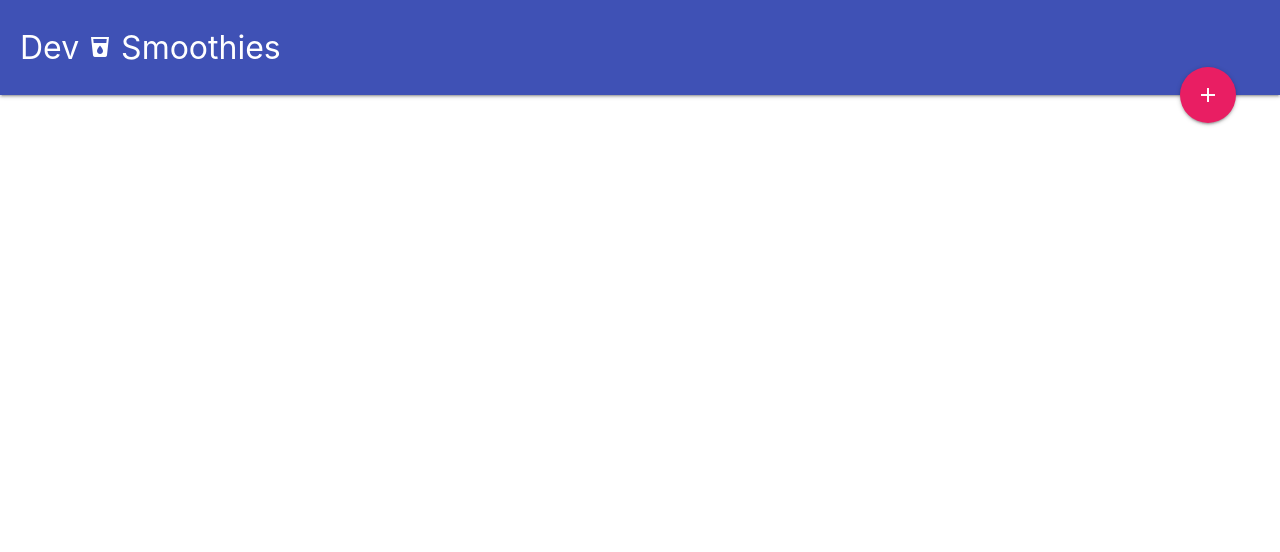
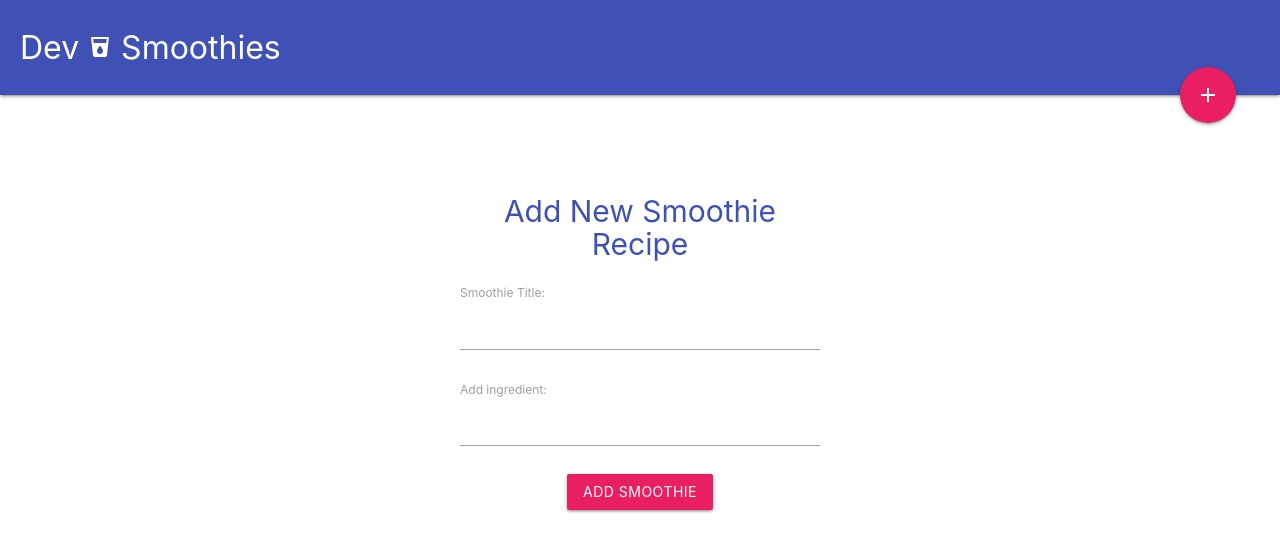
Before and after one commit to costel-dev/dev-smoothies, a Vue app: page /add-smoothie in a window 1280 px wide. Shown: the top 552 px of the page. Built offline with nearby package versions, Linux system fonts and the light colour scheme.

Commit message:
added UI for AddSmoothie view

```diff
--- a/src/components/Navbar.vue
+++ b/src/components/Navbar.vue
@@ -2,13 +2,13 @@
   <div class="navbar">
     <nav class="nav-extended indigo">
       <div class="nav-content">
-        <router-link to="/">
+        <router-link :to="{ name: 'Home' }">
           <span class="nav-title">
             Dev <span class="material-icons">local_drink</span> Smoothies
           </span>
         </router-link>
         <a href="" class="btn-floating btn-large halfway-fab pink">
-          <router-link to="">
+          <router-link :to="{ name: 'AddSmoothie' }">
             <i class="material-icons">add</i>
           </router-link>
         </a>
@@ -26,5 +26,6 @@
 <style>
 .navbar nav {
   padding: 0 20px;
+  margin-bottom: 50px;
 }
 </style>
--- a/src/router/index.js
+++ b/src/router/index.js
@@ -1,6 +1,7 @@
 import Vue from 'vue';
 import VueRouter from 'vue-router';
 import Home from '../views/Home.vue';
+import AddSmoothie from '../views/AddSmoothie.vue';
 
 Vue.use(VueRouter);
 
@@ -9,6 +10,11 @@
     path: '/',
     name: 'Home',
     component: Home,
+  },
+  {
+    path: '/add-smoothie',
+    name: 'AddSmoothie',
+    component: AddSmoothie,
   },
 ];
 
--- /dev/null
+++ b/src/views/AddSmoothie.vue
@@ -0,0 +1,81 @@
+<template>
+  <div class="add-smoothie container">
+    <h3 class="center-align indigo-text">Add New Smoothie Recipe</h3>
+    <form @submit.prevent="addSmoothie">
+      <div class="field title">
+        <label for="title">Smoothie Title:</label>
+        <input type="text" name="title" v-model="title" />
+      </div>
+      <div class="field add-ingredient">
+        <label for="add-ingredient">Add ingredient:</label>
+        <input
+          type="text"
+          name="add-ingredient"
+          @keydown.tab.prevent="addIngredient"
+          v-model="nextIngredient"
+        />
+        <p class="feedback">{{ feedback }}</p>
+      </div>
+      <div class="field">
+        <ul class="ingredients">
+          <li v-for="(ing, index) in ingredients" :key="index">
+            <span class="chip"> {{ ing }} </span>
+          </li>
+        </ul>
+      </div>
+      <div class="field center-align">
+        <button class="btn pink">Add Smoothie</button>
+      </div>
+    </form>
+  </div>
+</template>
+
+<script>
+export default {
+  name: 'AddSmoothie',
+  data() {
+    return {
+      title: null,
+      nextIngredient: null,
+      ingredients: [],
+      feedback: null,
+    };
+  },
+  methods: {
+    addSmoothie() {
+      console.log(this.title);
+    },
+    addIngredient() {
+      if (this.nextIngredient) {
+        this.ingredients.push(this.nextIngredient);
+        this.nextIngredient = null;
+        this.feedback = null;
+      } else {
+        this.feedback = 'You must enter an ingredient';
+      }
+    },
+  },
+};
+</script>
+
+<style>
+.add-smoothie {
+  margin-top: 60px;
+  padding: 20px;
+  max-width: 400px;
+}
+.add-smoothie h3 {
+  font-size: 2em;
+  margin: 20px auto;
+}
+.add-smoothie .field {
+  margin: 20px auto;
+}
+.add-smoothie .field .ingredients li {
+  display: inline-block;
+}
+.add-smoothie .field .feedback {
+  color: red;
+  font-size: 0.8em;
+}
+</style>
--- a/src/views/Home.vue
+++ b/src/views/Home.vue
@@ -38,16 +38,24 @@
           let smoothie = doc.data();
           smoothie.id = doc.id;
           this.smoothies.push(smoothie);
-          console.log(smoothie);
         });
       })
       .catch((err) => console.log(err.message));
   },
   methods: {
     deleteSmoothie(id) {
-      this.smoothies = this.smoothies.filter((smoothie) => {
-        return smoothie.id !== id;
-      });
+      // delete doc from our firestore
+      projectFirestore
+        .collection('smoothies')
+        .doc(id)
+        .delete()
+        .then(() => {
+          this.smoothies = this.smoothies
+            .filter((smoothie) => {
+              return smoothie.id !== id;
+            })
+            .catch((err) => console.log(err.message));
+        });
     },
   },
 };
```
